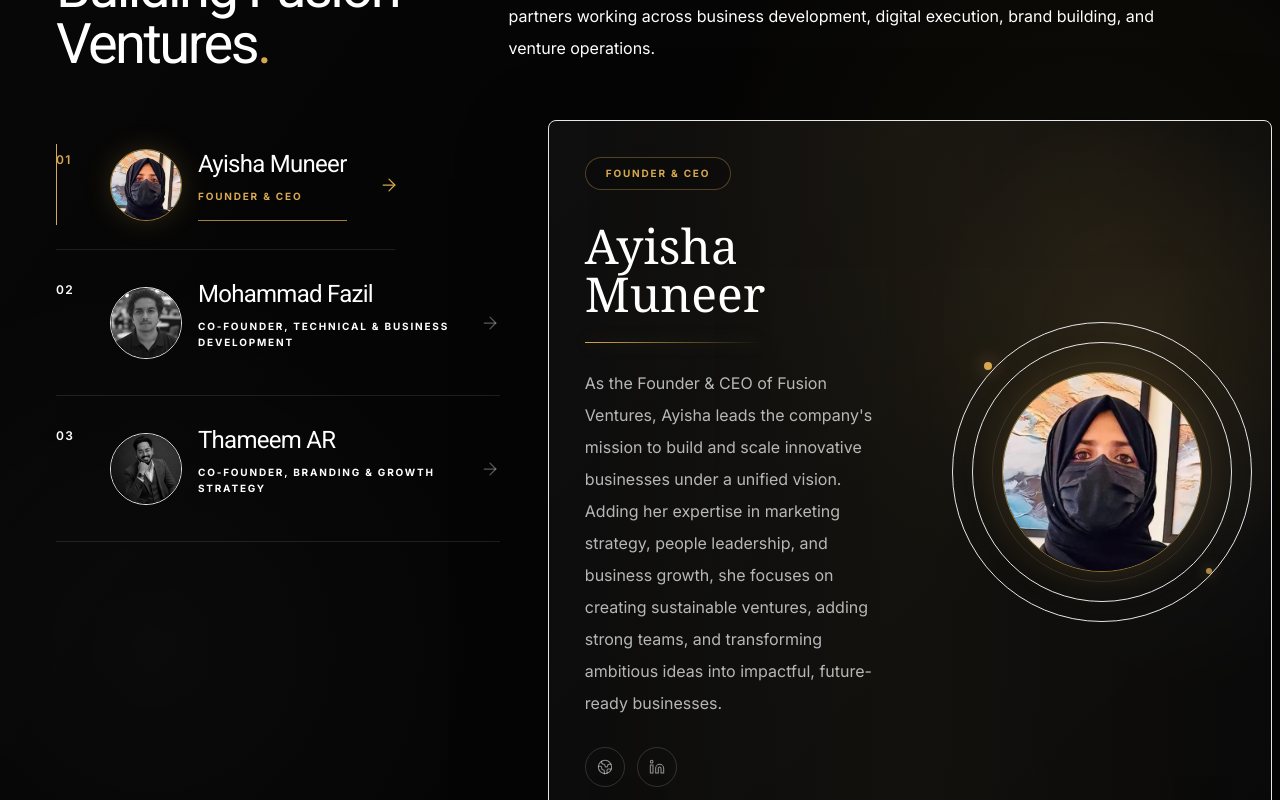
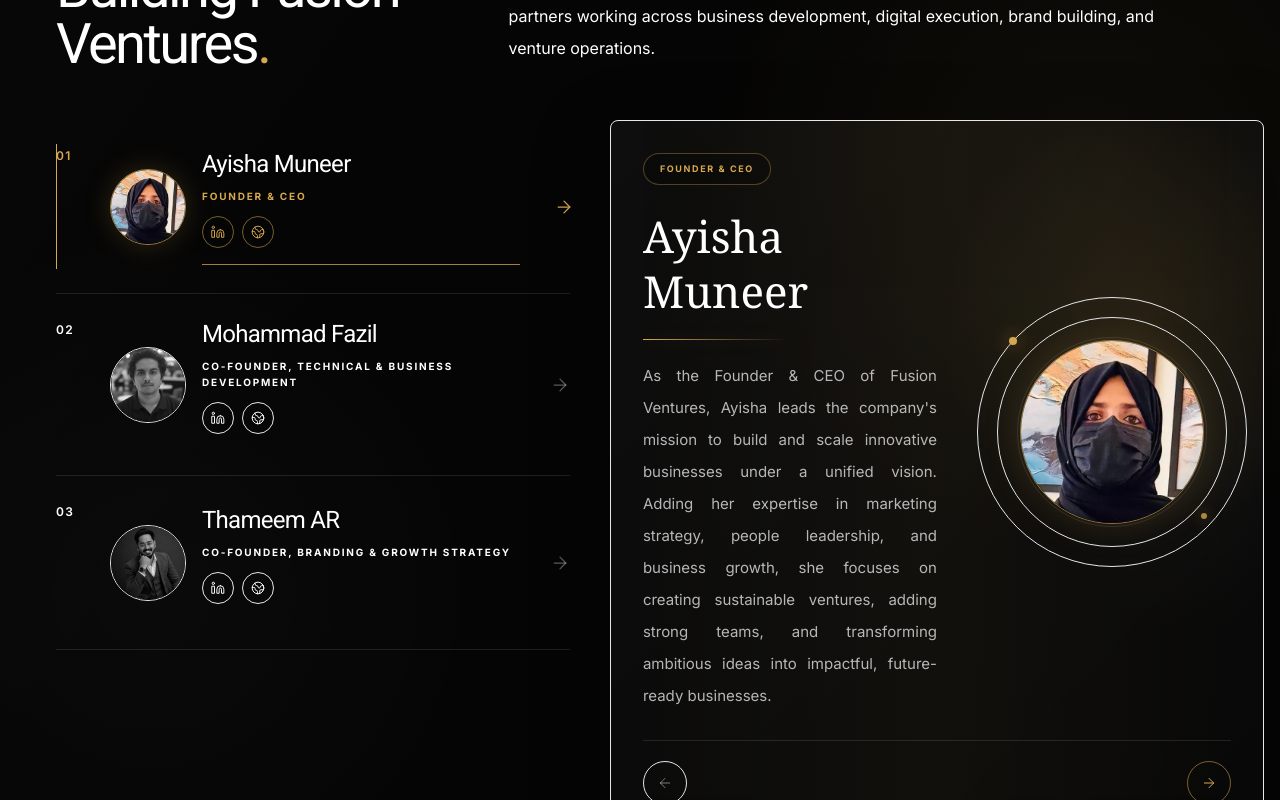
Before and after one commit to Fazilfazi991/fusionwebsite, a Next.js app: page / in a window 1280 px wide. Shown: the part 4560-5360 px from the top of the page. Built offline with nearby package versions, Linux system fonts and the light colour scheme.

Commit message:
Refine people section interactions

```diff
--- a/app/page.tsx
+++ b/app/page.tsx
@@ -624,20 +624,31 @@
             </p>
           </div>
 
-          <div className="mt-12 grid gap-8 lg:grid-cols-[38%_62%] lg:gap-12">
-            <div className="scroll-reveal flex gap-3 overflow-x-auto pb-2 lg:block lg:space-y-0 lg:overflow-visible lg:pb-0">
+          <div className="mt-12 grid gap-8 lg:grid-cols-[44%_56%] lg:items-start lg:gap-10">
+            <div className="scroll-reveal grid gap-0">
               {people.map((person, index) => {
                 const isActive = index === activePersonIndex;
 
                 return (
-                  <button
+                  <div
                     key={person.name}
-                    type="button"
+                    role="button"
+                    tabIndex={0}
                     aria-pressed={isActive}
                     onMouseEnter={() => setActivePersonIndex(index)}
-                    onFocus={() => setActivePersonIndex(index)}
+                    onFocus={(event) => {
+                      if (event.currentTarget === event.target) {
+                        setActivePersonIndex(index);
+                      }
+                    }}
                     onClick={() => setActivePersonIndex(index)}
-                    className={`group relative grid min-w-[270px] grid-cols-[34px_56px_minmax(0,1fr)_24px] items-center gap-4 border-b border-white/10 px-0 py-5 text-left outline-none transition-colors lg:min-w-0 lg:grid-cols-[38px_72px_minmax(0,1fr)_32px] lg:py-7 ${
+                    onKeyDown={(event) => {
+                      if (event.key === "Enter" || event.key === " ") {
+                        event.preventDefault();
+                        setActivePersonIndex(index);
+                      }
+                    }}
+                    className={`group relative grid min-h-[168px] min-w-0 cursor-pointer grid-cols-[32px_58px_minmax(0,1fr)_26px] items-center gap-4 border-b border-white/10 px-0 py-5 text-left outline-none transition-colors focus-visible:border-[#d6a84f]/70 lg:min-h-[174px] lg:grid-cols-[38px_76px_minmax(0,1fr)_34px] lg:py-6 ${
                       isActive ? "text-white" : "text-white/72 hover:text-white"
                     }`}
                   >
@@ -650,7 +661,7 @@
                       {String(index + 1).padStart(2, "0")}
                     </span>
                     <span
-                      className={`relative h-14 w-14 overflow-hidden rounded-full border transition-all duration-300 lg:h-[72px] lg:w-[72px] ${
+                      className={`relative h-14 w-14 overflow-hidden rounded-full border transition-all duration-300 lg:h-[76px] lg:w-[76px] ${
                         isActive
                           ? "border-[#d6a84f]/75 shadow-[0_0_28px_rgba(214,168,79,0.2)]"
                           : "border-white/14 grayscale group-hover:border-[#d6a84f]/45 group-hover:grayscale-0"
@@ -661,7 +672,7 @@
                         alt={`${person.name} portrait`}
                         fill
                         unoptimized
-                        sizes="(min-width: 1024px) 72px, 56px"
+                        sizes="(min-width: 1024px) 76px, 56px"
                         className="object-cover object-center"
                       />
                     </span>
@@ -676,6 +687,38 @@
                       >
                         {person.role}
                       </span>
+                      <span className="mt-3 flex items-center gap-2">
+                        <a
+                          href={person.linkedin}
+                          target="_blank"
+                          rel="noreferrer"
+                          aria-label={`${person.name} LinkedIn profile`}
+                          onClick={(event) => event.stopPropagation()}
+                          onMouseDown={(event) => event.stopPropagation()}
+                          className={`grid h-8 w-8 place-items-center rounded-full border transition-colors ${
+                            isActive
+                              ? "border-[#d6a84f]/55 text-[#d6a84f] hover:bg-[#d6a84f] hover:text-black"
+                              : "border-white/12 text-white/42 hover:border-[#d6a84f]/65 hover:text-[#d6a84f]"
+                          }`}
+                        >
+                          <Linkedin className="h-3.5 w-3.5" strokeWidth={1.65} />
+                        </a>
+                        <a
+                          href={person.website}
+                          target="_blank"
+                          rel="noreferrer"
+                          aria-label={`${person.name} personal website`}
+                          onClick={(event) => event.stopPropagation()}
+                          onMouseDown={(event) => event.stopPropagation()}
+                          className={`grid h-8 w-8 place-items-center rounded-full border transition-colors ${
+                            isActive
+                              ? "border-[#d6a84f]/55 text-[#d6a84f] hover:bg-[#d6a84f] hover:text-black"
+                              : "border-white/12 text-white/42 hover:border-[#d6a84f]/65 hover:text-[#d6a84f]"
+                          }`}
+                        >
+                          <Globe2 className="h-3.5 w-3.5" strokeWidth={1.65} />
+                        </a>
+                      </span>
                       <span
                         className={`mt-4 block h-px transition-all duration-300 ${
                           isActive ? "w-full bg-[#d6a84f]/75" : "w-2/3 bg-white/12 group-hover:w-full group-hover:bg-white/20"
@@ -688,64 +731,44 @@
                       }`}
                       strokeWidth={1.5}
                     />
-                  </button>
+                  </div>
                 );
               })}
             </div>
 
             <article
               key={activePerson.name}
-              className="people-preview scroll-reveal relative overflow-hidden rounded-lg border border-[#d6a84f]/22 bg-[radial-gradient(circle_at_82%_28%,rgba(214,168,79,0.11),transparent_28%),linear-gradient(135deg,rgba(255,255,255,0.045),rgba(255,255,255,0.018))] p-6 shadow-[0_28px_90px_rgba(0,0,0,0.36)] sm:p-8 lg:min-h-[390px] lg:p-9"
+              className="people-preview scroll-reveal relative overflow-hidden rounded-lg border border-[#d6a84f]/22 bg-[radial-gradient(circle_at_82%_28%,rgba(214,168,79,0.1),transparent_28%),linear-gradient(135deg,rgba(255,255,255,0.04),rgba(255,255,255,0.016))] p-6 shadow-[0_24px_74px_rgba(0,0,0,0.34)] sm:p-7 lg:min-h-[360px] lg:p-8"
             >
               <div className="pointer-events-none absolute inset-0 opacity-45 [background-image:linear-gradient(90deg,transparent,rgba(214,168,79,0.09),transparent),radial-gradient(circle_at_90%_50%,rgba(255,255,255,0.055),transparent_22%)]" />
-              <div className="relative grid gap-9 lg:grid-cols-[48%_52%] lg:items-center">
+              <div className="relative grid gap-7 lg:grid-cols-[50%_50%] lg:items-center">
                 <div>
-                  <span className="inline-flex rounded-full border border-[#d6a84f]/35 bg-black/20 px-5 py-2 text-[10px] font-bold uppercase tracking-[0.18em] text-[#d6a84f]">
+                  <span className="inline-flex rounded-full border border-[#d6a84f]/35 bg-black/20 px-4 py-2 text-[9px] font-bold uppercase tracking-[0.18em] text-[#d6a84f]">
                     {activePerson.role}
                   </span>
-                  <h3 className="mt-8 font-serif text-4xl font-normal leading-tight text-white sm:text-5xl">
+                  <h3 className="mt-6 font-serif text-4xl font-normal leading-tight text-white sm:text-[44px]">
                     {activePerson.name}
                   </h3>
-                  <span className="mt-6 block h-px w-44 bg-gradient-to-r from-[#d6a84f] via-[#d6a84f]/50 to-transparent shadow-[0_0_16px_rgba(214,168,79,0.36)]" />
-                  <p className="mt-6 max-w-[430px] text-base leading-8 text-white/70">
+                  <span className="mt-5 block h-px w-36 bg-gradient-to-r from-[#d6a84f] via-[#d6a84f]/50 to-transparent shadow-[0_0_16px_rgba(214,168,79,0.32)]" />
+                  <p className="mt-5 max-w-[430px] text-justify text-sm leading-7 text-white/70 sm:text-[15px] sm:leading-8">
                     {activePerson.bio}
                   </p>
-                  <div className="mt-7 flex items-center gap-3">
-                    <a
-                      href={activePerson.website}
-                      target="_blank"
-                      rel="noreferrer"
-                      aria-label={`${activePerson.name} personal website`}
-                      className="grid h-10 w-10 place-items-center rounded-full border border-white/15 text-white/55 transition-colors hover:border-[#d6a84f]/70 hover:text-[#d6a84f]"
-                    >
-                      <Globe2 className="h-4 w-4" strokeWidth={1.55} />
-                    </a>
-                    <a
-                      href={activePerson.linkedin}
-                      target="_blank"
-                      rel="noreferrer"
-                      aria-label={`${activePerson.name} LinkedIn profile`}
-                      className="grid h-10 w-10 place-items-center rounded-full border border-white/15 text-white/55 transition-colors hover:border-[#d6a84f]/70 hover:text-[#d6a84f]"
-                    >
-                      <Linkedin className="h-4 w-4" strokeWidth={1.55} />
-                    </a>
-                  </div>
                 </div>
 
-                <div className="relative mx-auto grid h-[240px] w-[240px] place-items-center sm:h-[300px] sm:w-[300px]">
+                <div className="relative mx-auto grid h-[220px] w-[220px] place-items-center sm:h-[270px] sm:w-[270px]">
                   <span className="absolute inset-0 rounded-full border border-[#d6a84f]/18" />
                   <span className="absolute inset-5 rounded-full border border-[#d6a84f]/24" />
                   <span className="absolute inset-10 rounded-full border border-white/10" />
                   <span className="absolute left-8 top-10 h-2 w-2 rounded-full bg-[#d6a84f] shadow-[0_0_18px_rgba(214,168,79,0.85)]" />
                   <span className="absolute bottom-12 right-10 h-1.5 w-1.5 rounded-full bg-[#d6a84f]/80 shadow-[0_0_14px_rgba(214,168,79,0.65)]" />
-                  <div className="relative h-[164px] w-[164px] overflow-hidden rounded-full border border-[#d6a84f]/65 shadow-[0_0_42px_rgba(214,168,79,0.18)] sm:h-[200px] sm:w-[200px]">
+                  <div className="relative h-[150px] w-[150px] overflow-hidden rounded-full border border-[#d6a84f]/65 shadow-[0_0_38px_rgba(214,168,79,0.16)] sm:h-[184px] sm:w-[184px]">
                     <Image
                       src={activePerson.photo}
                       alt={`${activePerson.name} portrait`}
                       fill
                       unoptimized
                       priority={activePersonIndex === 0}
-                      sizes="(min-width: 640px) 200px, 164px"
+                      sizes="(min-width: 640px) 184px, 150px"
                       className="people-preview-image object-cover object-center"
                     />
                   </div>
```
